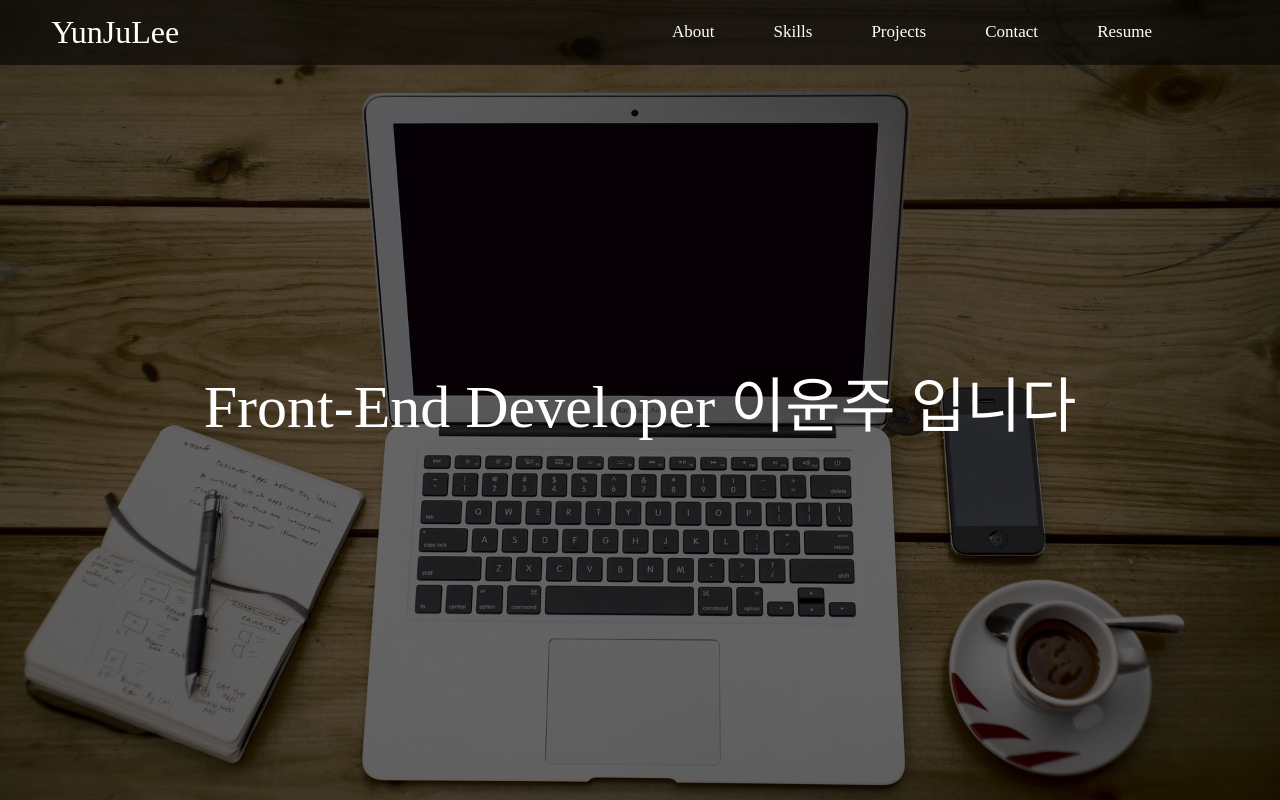
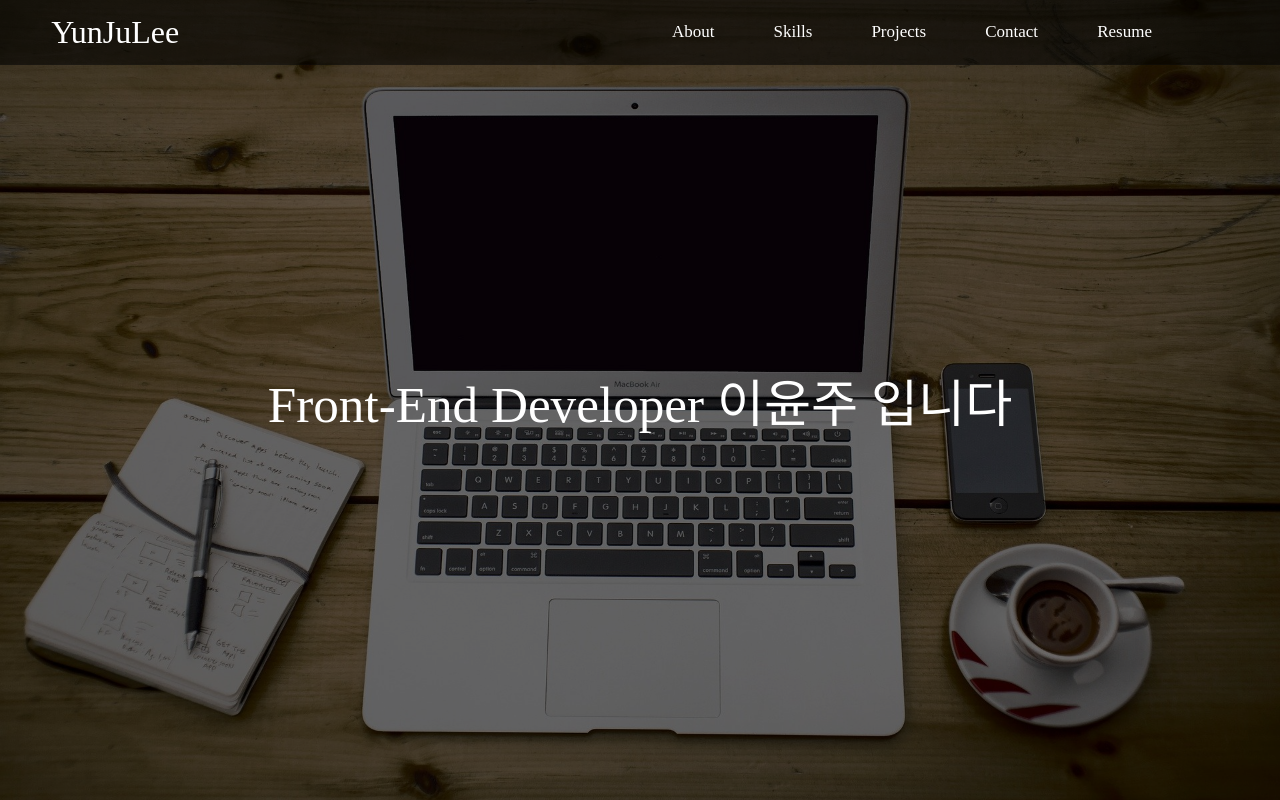
Before and after one commit to ollabu3/portfolio, a React (Create React App) app: page / in a window 1280 px wide. Shown: the top 800 px of the page. Built offline with nearby package versions, Linux system fonts and the light colour scheme; a web font is replaced by a local one.

Commit message:
Fix: add on home style

```diff
--- a/src/Components/Home/Home.css
+++ b/src/Components/Home/Home.css
@@ -6,6 +6,9 @@
   align-items: center;
   justify-content: center;
   background-size: cover;
+  -o-background-size: 100%;
+  -moz-background-size: 100%;
+  -webkit-background-size: 100%;
   background-repeat: no-repeat;
   background-image: url("./HomeImg.jpg");
 }
@@ -20,6 +23,6 @@
 .Home_Section p {
   z-index: 900;
   color: #fff;
-  font-size: 60px;
+  font-size: 4vw;
   position: relative;
 }
```
